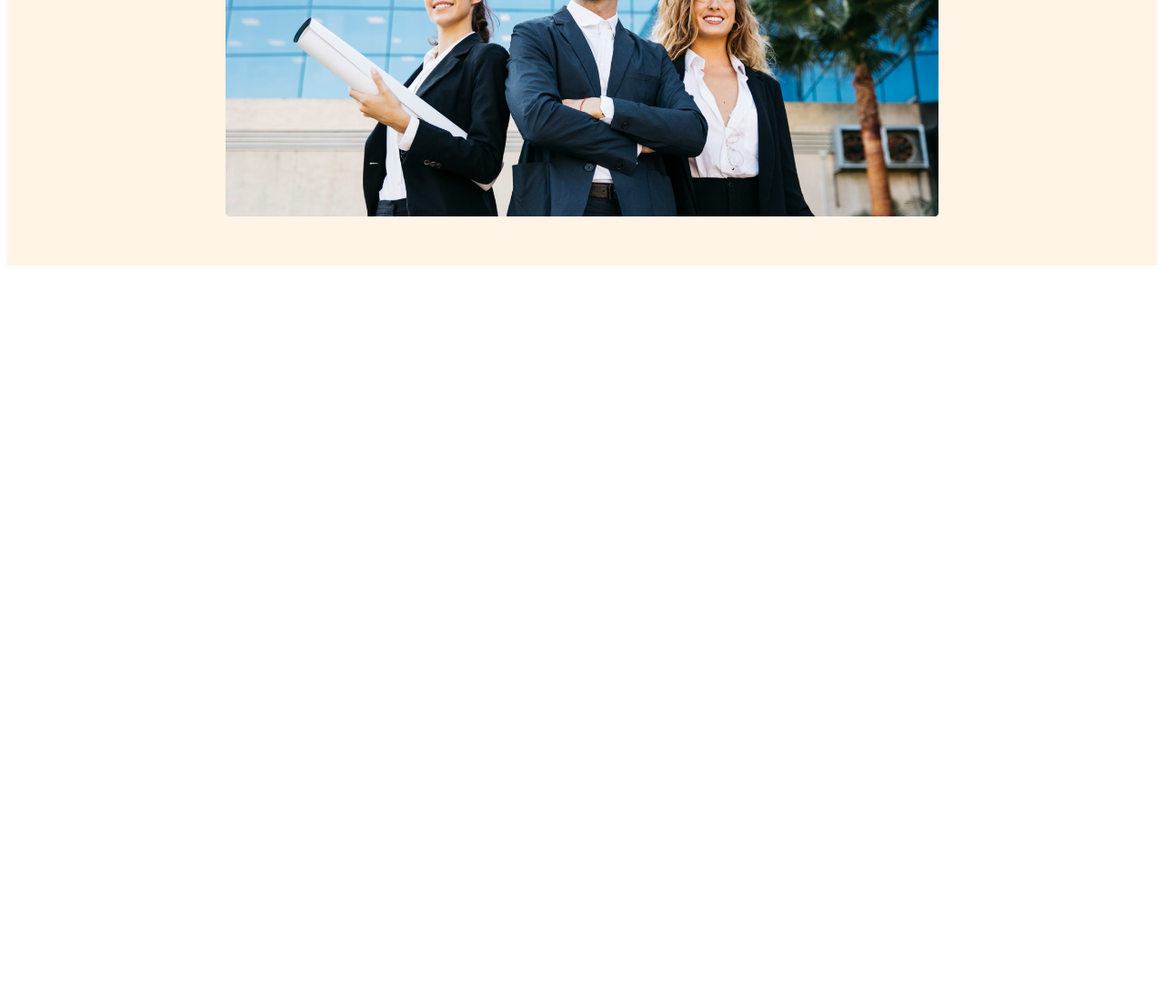
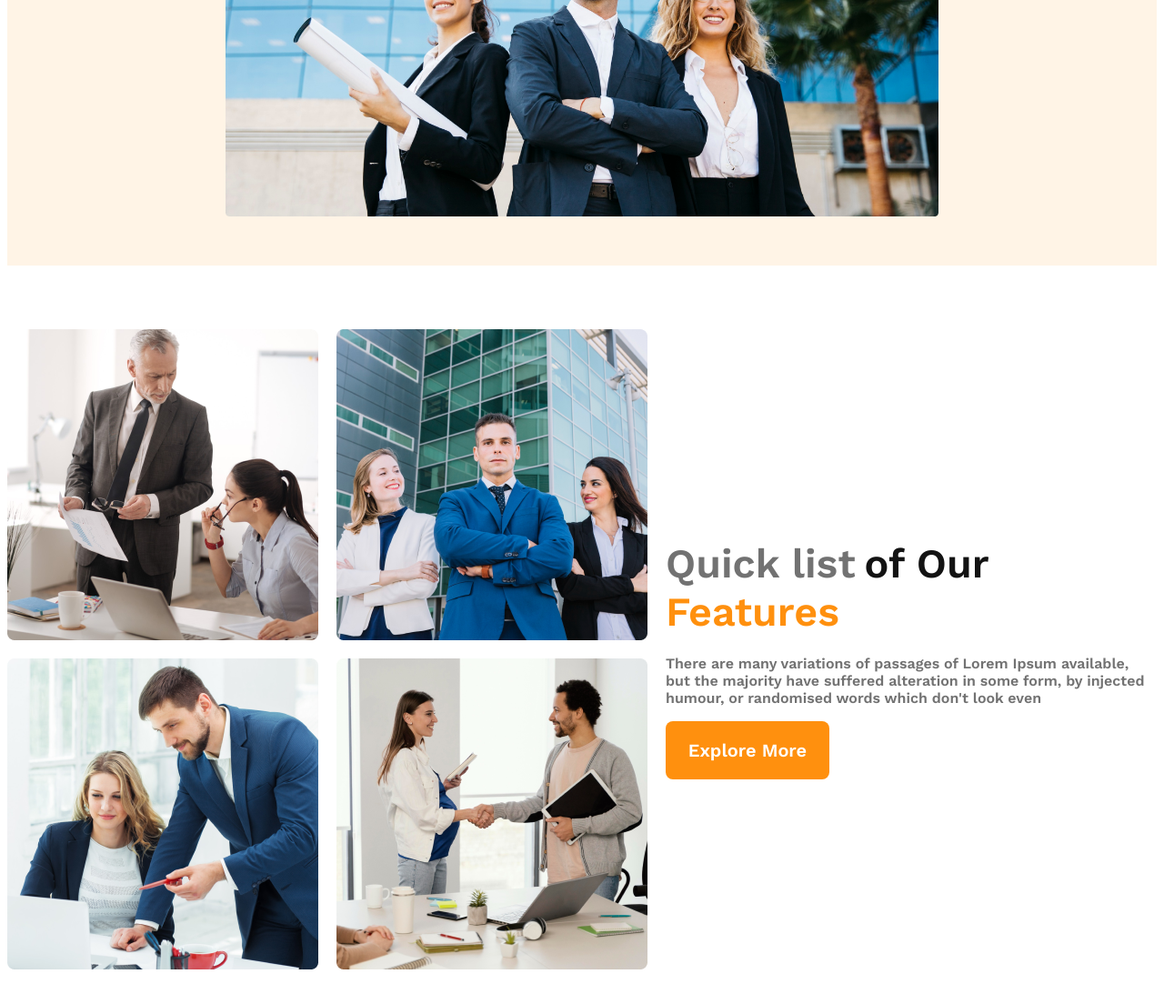
Before and after one commit to Najmulsp/architect-website, a plain HTML site: page index.html in a window 1280 px wide. Shown: the part 738-1842 px from the top of the page at 91% size. Before the commit the page ends 1038 px from the top, so only its background shows below. Drawn offline with nearby package versions, Linux system fonts and the light colour scheme.

Commit message:
added features section

```diff
--- a/index.html
+++ b/index.html
@@ -25,7 +25,7 @@
 
      <h1 class="banner-title">Brand New Group of Architects </h1>
 
-    <p class="banner-description">There are many variations of passages of Lorem Ipsum available, but the majority have suffered alteration in some form, by injected humour, or randomised words which don't look even
+    <p class="text-gray">There are many variations of passages of Lorem Ipsum available, but the majority have suffered alteration in some form, by injected humour, or randomised words which don't look even
 
     </p>
     <button class="btn">Explore More</button>
@@ -36,7 +36,19 @@
     </header>
 
     <main>
-
+<div class="teams">
+    <div class="teams-img-container">
+<img src="images/team1.png" alt="">
+<img src="images/team2.png" alt="">
+<img src="images/team3.png" alt="">
+<img src="images/team4.png" alt="">
+    </div>
+    <div class="teams-item-container">
+<h1><span class="quick-list">Quick list</span > <span class="of-our">of Our</span>  <span class="red-color">Features</span></h1>
+<p class="text-gray">There are many variations of passages of Lorem Ipsum available, but the majority have suffered alteration in some form, by injected humour, or randomised words which don't look even</p>
+<button class="btn">Explore More</button>
+    </div>
+</div>
 
 
     </main>
--- a/styles/architect.css
+++ b/styles/architect.css
@@ -55,7 +55,7 @@ padding: 50px 240px;
     font-weight: 700;
     color: #131313;
 }
-.banner-description{
+.text-gray{
     color: #727272;
     font-weight: 400;
 }
@@ -64,29 +64,65 @@ padding: 50px 240px;
     width: 100%;
 
 }
-
-
-
+/* feature section styling */
+main{
+    max-width: 1440px;
+    margin: 70px auto;
+}
+.teams{
+display: flex;
+align-items: center;
+}
+.teams-img-container{
+display: grid;
+grid-template-columns: repeat(2,1fr);
+gap: 20px;
+}
+.teams-item-container{
+    font-size: ;
+padding-left: 20px;
+}
+.quick-list{
+    font-size: 2.8rem;
+color: #727272;
+font-weight: 400;
+}
+.of-our{
+    color:  #131313;
+    font-size: 2.8rem;
+font-weight: 700;
+}
+.red-color{
+    color:  #FF900E;
+    font-size: 2.8rem;
+font-weight: 700;
+}
 
 
 
 
 /* responsive media queries */
 /* mobile devices */
-@media screen and (max-width:576)  {
+@media screen and (max-width:576px)  {
     header{
         padding: 20px;
     }
-    .navber{
+    .navber,.teams{
+        flex-direction: column;
+    }
+    .teams-img-container{
+        grid-template-columns: 1fr;
+    }
+}
+
+
+
+/* tablet or medium devices */
+@media screen and (min-width:576px) and (max-width:992px) {
+    header{
+        padding: 50px;
+    }
+    .navber,.teams{
         flex-direction: column;
     }
 }
-/* tablet or medium devices */
-@media screen and(min-width:576) and (max-width:992) {
-    header{
-        padding: 50px;
-    }
-    .navber{
-        flex-direction: column;
-    }
-}
```
